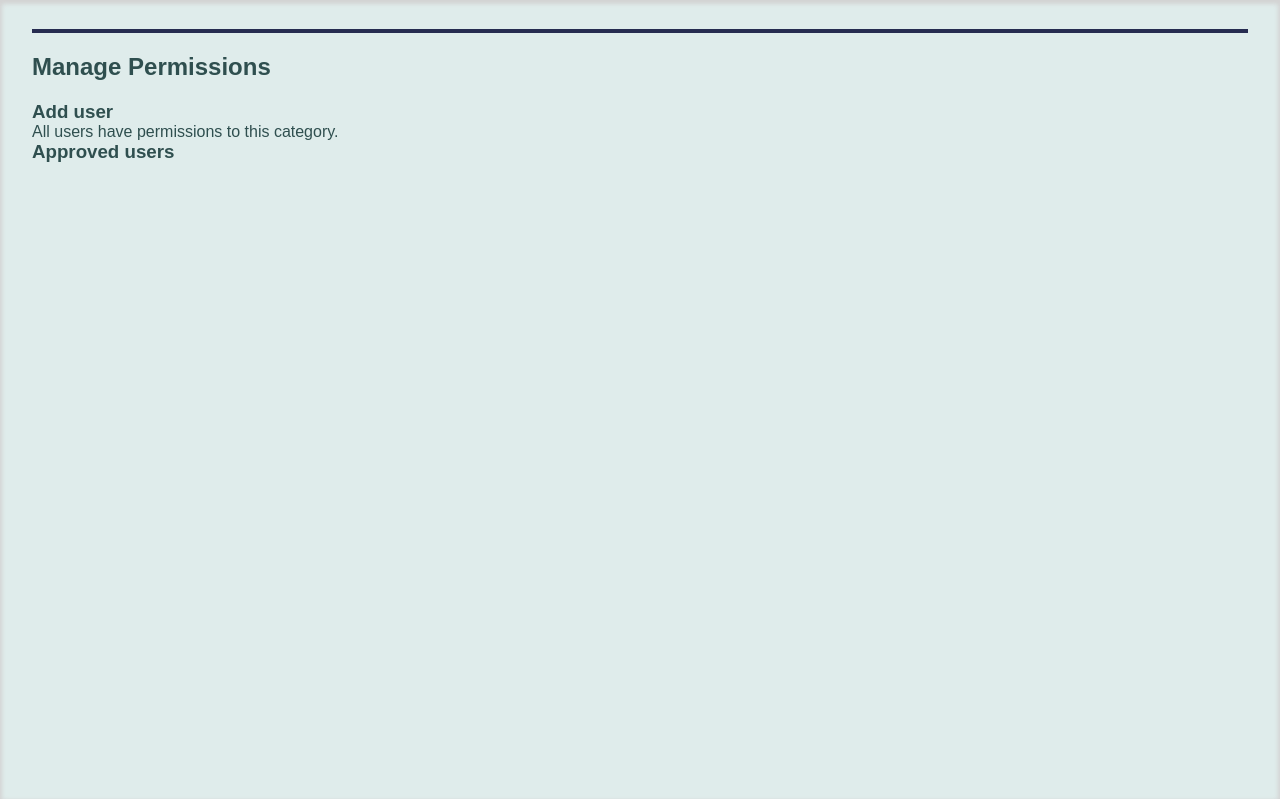
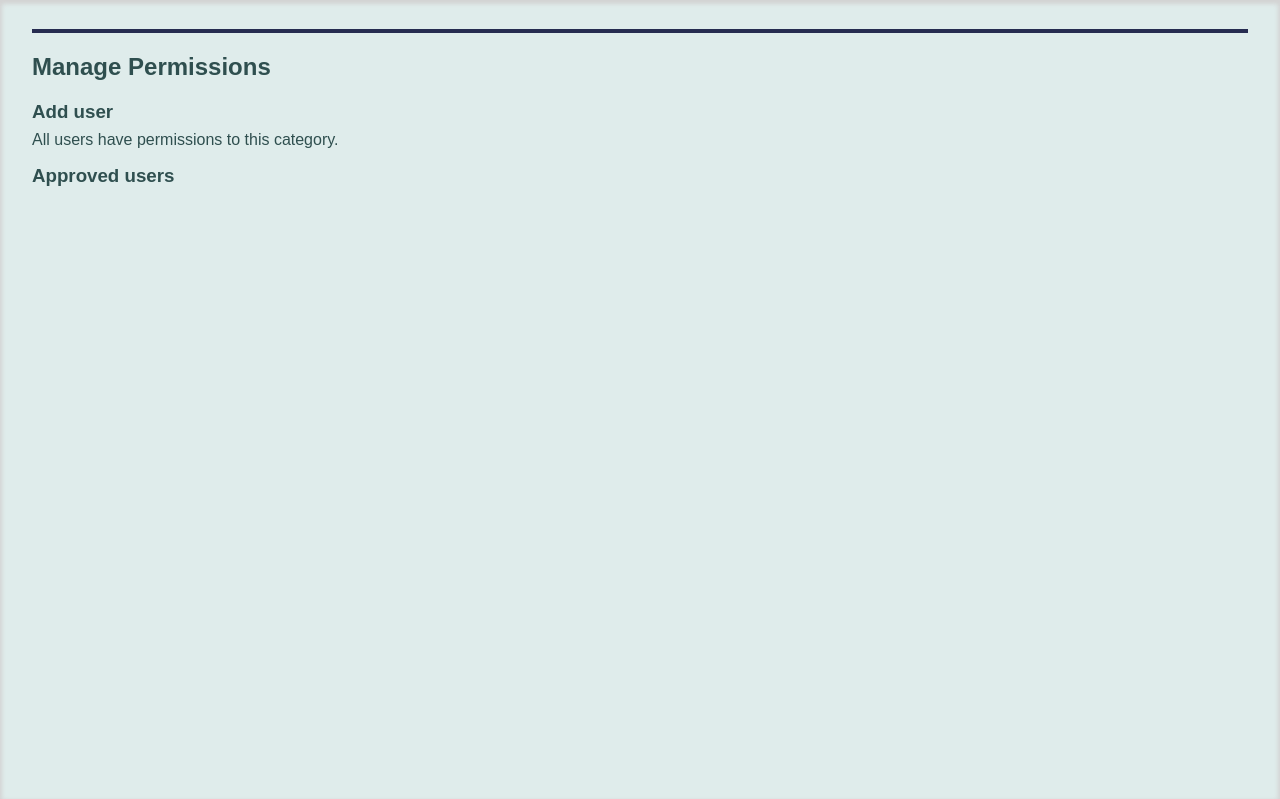
Before and after one commit to Niria/link-board-tsoha, a Python web app: template app/templates/category_permissions.html in a window 1280 px wide. Shown: the part 68-867 px from the top of the page. Run offline with Jinja, Linux system fonts and the light colour scheme; the template is opened without the code that fills it, so the values that code supplies are empty; some libraries are stand-ins or nearby versions.

Commit message:
Update requirements.txt and readme
Flask-WTF was somehow missing from requirements.txt.

Updated readme with more information about the app.

Small style change on permissions page.

```diff
--- a/app/static/style.css
+++ b/app/static/style.css
@@ -923,3 +923,7 @@ dl {
 .following-user {
   outline: 0.25rem solid rgba(255, 215, 0, 0.25);
 }
+
+.all-approved {
+  margin: 0.5rem 0 1rem 0;
+}
--- a/app/templates/category_permissions.html
+++ b/app/templates/category_permissions.html
@@ -7,7 +7,7 @@
     <h2>Manage Permissions</h2>
     <h3>Add user</h3>
     {% if not unapproved_users %}
-        <div>All users have permissions to this category.</div>
+        <div class="all-approved">All users have permissions to this category.</div>
     {% else %}
         {% from "_macros.html" import render_field %}
         <form class="approve-user-form" name="add-permissions" method="POST" action="" novalidate>
--- a/requirements.txt
+++ b/requirements.txt
@@ -5,6 +5,7 @@ charset-normalizer==3.4.0
 click==8.1.7
 Flask==3.0.3
 Flask-SQLAlchemy==3.1.1
+Flask-WTF==1.2.2
 greenlet==3.1.1
 idna==3.10
 itsdangerous==2.2.0
```
Also changed, not shown: README.md.
